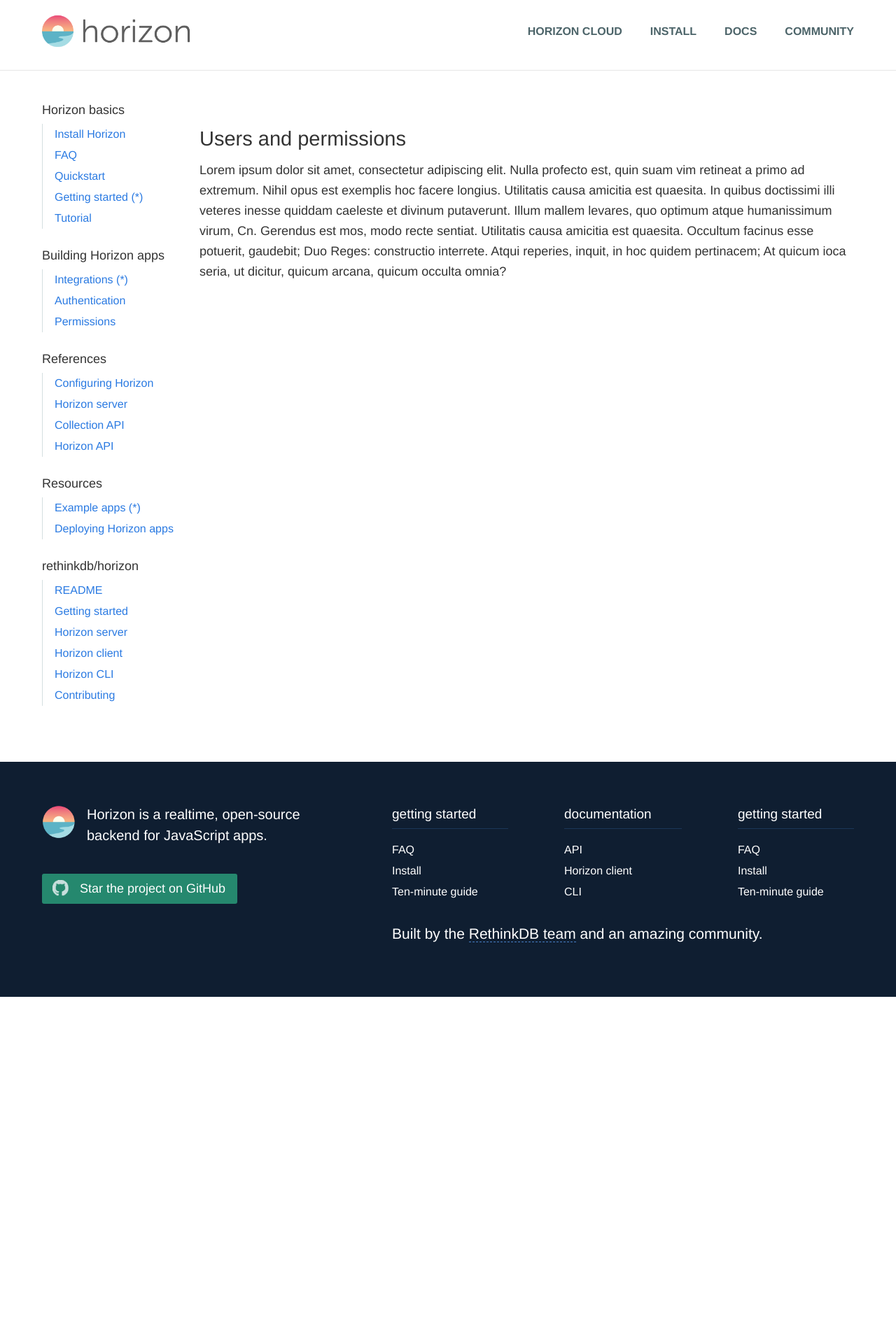
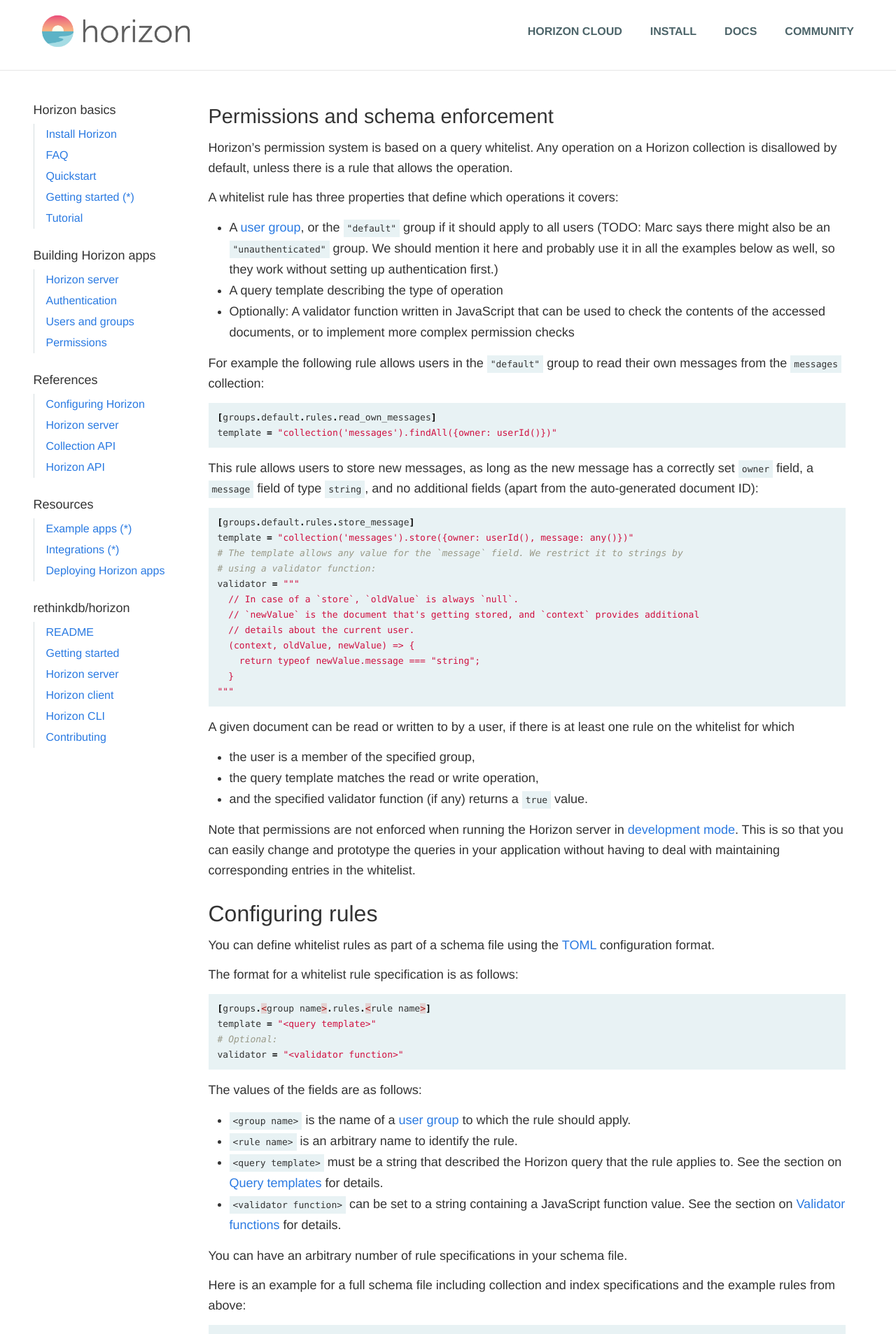
Before and after one commit to idvoretskyi/horizon.io, a Jekyll site: the page built from docs/horizon-docs_DO-NOT-EDIT/permissions.md, in a window 1280 px wide. Shown: the top 1907 px of the page at 70% size. Built offline with Jekyll 4.4.1, drawn with Linux system fonts in a browser that asks for light colours; nearby versions of some CDN libraries; a script that is not in the unit is left out; before the commit the page ends 1425 px from its top, so only the background shows below that; some of the changed text lies outside the part shown.

Commit message:
Updating horizon-docs and structure, current as of f94975c

````diff
--- a/_sass/_docs.scss
+++ b/_sass/_docs.scss
@@ -1,5 +1,6 @@
 section.documentation {
-    $navbar-width: 225px;
+    $navbar-width: 250px;
+    padding-right: 25px;
     padding-bottom: 4.8rem;
 
     .site-container {
--- a/_sass/_document.scss
+++ b/_sass/_document.scss
@@ -4,7 +4,7 @@
     h1 {
         margin-top: 3.2rem;
         margin-bottom: 1.6rem;
-
+        &:first-child { margin-top: 0;}
         &.title {
             font-size: 2.9rem;
         }
--- /dev/null
+++ b/docs/horizon-docs_DO-NOT-EDIT/permissions.md
@@ -0,0 +1,313 @@
+---
+layout: documentation
+title: Permissions and schema enforcement
+id: permissions
+permalink: /docs/permissions
+---
+
+Horizon's permission system is based on a query whitelist. Any operation on a Horizon collection is disallowed by default, unless there is a rule that allows the operation.
+
+A whitelist rule has three properties that define which operations it covers:
+* A [user group][users], or the `"default"` group if it should apply to all users (TODO: Marc says there might also be an `"unauthenticated"` group. We should mention it here and probably use it in all the examples below as well, so they work without setting up authentication first.)
+* A query template describing the type of operation
+* Optionally: A validator function written in JavaScript that can be used to check the contents of the accessed documents, or to implement more complex permission checks
+
+[users]: /docs/users
+
+For example the following rule allows users in the `"default"` group to read their own messages from the `messages` collection:
+```toml
+[groups.default.rules.read_own_messages]
+template = "collection('messages').findAll({owner: userId()})"
+```
+
+This rule allows users to store new messages, as long as the new message has a correctly set `owner` field, a `message` field of type `string`, and no additional fields (apart from the auto-generated document ID):
+```toml
+[groups.default.rules.store_message]
+template = "collection('messages').store({owner: userId(), message: any()})"
+# The template allows any value for the `message` field. We restrict it to strings by
+# using a validator function:
+validator = """
+  // In case of a `store`, `oldValue` is always `null`.
+  // `newValue` is the document that's getting stored, and `context` provides additional
+  // details about the current user.
+  (context, oldValue, newValue) => {
+    return typeof newValue.message === "string";
+  }
+"""
+```
+
+A given document can be read or written to by a user, if there is at least one rule on the whitelist for which
+* the user is a member of the specified group,
+* the query template matches the read or write operation,
+* and the specified validator function (if any) returns a `true` value.
+
+Note that permissions are not enforced when running the Horizon server in [development mode][dev-mode]. This is so that you can easily change and prototype the queries in your application without having to deal with maintaining corresponding entries in the whitelist.
+
+[dev-mode]: /docs/server#development-mode
+
+# Configuring rules {#configuring}
+
+You can define whitelist rules as part of a schema file using the [TOML][toml] configuration format.
+
+The format for a whitelist rule specification is as follows:
+```toml
+[groups.<group name>.rules.<rule name>]
+template = "<query template>"
+# Optional:
+validator = "<validator function>"
+```
+
+The values of the fields are as follows:
+
+* `<group name>` is the name of a [user group][users] to which the rule should apply.
+* `<rule name>` is an arbitrary name to identify the rule.
+* `<query template>` must be a string that described the Horizon query that the rule applies to. See the section on [Query templates](#templates) for details.
+* `<validator function>` can be set to a string containing a JavaScript function value. See the section on [Validator functions](#validator_function) for details.
+
+You can have an arbitrary number of rule specifications in your schema file.
+
+Here is an example for a full schema file including collection and index specifications and the example rules from above:
+```toml
+[collections.messages]
+indexes = [
+  "id",
+  "owner"
+]
+
+[groups.default.rules.read_own_messages]
+template = "collection('messages').findAll({owner: userId()})"
+
+[groups.default.rules.store_message]
+template = "collection('messages').store({owner: userId(), message: any()})"
+validator = """
+  (context, oldValue, newValue) => {
+    return typeof newValue.message === "string";
+  }
+"""
+```
+
+You can extract the current schema from a Horizon cluster with the `hz get-schema` command:
+```bash
+# Export the current schema into `current_schema.toml`
+$ hz get-schema -o current_schema.toml
+```
+
+The `hz set-schema` command loads the new schema into the Horizon cluster:
+```bash
+# Import the schema from `new_schema.toml`
+$ hz set-schema new_schema.toml
+```
+
+`hz set-schema` replaces all existing rule, collection and index specifications. If loading the new schema causes collections to be deleted, the `hz set-schema` command will error. If you are sure that you want to delete those collections, you can specify the `--force` flag.
+
+The changed schema and permissions become effective immediately.
+
+[toml]: https://github.com/toml-lang/toml
+
+# Query templates {#templates}
+
+Query templates allow Horizon to determine which whitelist rule applies to a given query or write operation. Templates are specified in terms of a Horizon query.
+
+The starting point for any template is a collection from the `collection` function, similar to how you write `horizon(<collection name>)` in your Horizon application.
+
+A basic rule with a query template looks like this:
+```toml
+[groups.default.rules.list_messages]
+template = "collection('public_messages')"
+```
+
+The `list_messages` rule allows operations as follows:
+```js
+// This is ok:
+horizon('public_messages')
+
+// These are not ok:
+horizon('public_messages').findAll({type: "announcement"})
+horizon('public_messages').order("year")
+horizon('public_messages').order("year").above({year: 2015})
+```
+
+You can specify additional operations behind the collection:
+```toml
+# Allow listing public messages ordered by year
+[groups.default.rules.list_messages_by_year]
+template = "collection('public_messages').order('year')"
+```
+
+Placeholders can be used to enable a rule to match a number of different, but related queries:
+```toml
+# Allow storing messages with arbitrary contents and year values
+[groups.default.rules.list_messages_by_year]
+template = "collection('messages').store({message: any(), year: any()})"
+```
+
+## Placeholders {#template-placeholders}
+
+There are four special placeholders you can use in a query template.
+
+### `any()` {#template-placeholders-any}
+
+The `any()` placeholder matches any value.
+
+```toml
+# Allow users to look up messages from any user
+[groups.default.rules.lookup_messages]
+template = "collection('messages').findAll({owner: any()})"
+```
+
+You can also specify a list of legal values by passing them to the `any()` call:
+
+```toml
+# Allow users to look up messages of type "shared" or "announcement"
+[groups.default.rules.lookup_public_messages]
+template = "collection('messages').findAll({type: any('shared', 'announcement')})"
+```
+
+### `anyRead()` {#template-placeholders-anyread}
+
+The `anyRead()` placeholder matches any read operation or chain of read operations that can be performed on a collection.
+
+It is often useful to allow additional read operations behind a specified template, since those operations can only further restrict the set of returned results, but never allow access to additional results. We can adapt the example rule from above to allow additional operations:
+```toml
+[groups.default.rules.list_messages_any]
+template = "collection('public_messages').anyRead()"
+```
+
+Now all of these are allowed:
+```js
+// These are all ok now:
+horizon('public_messages')
+horizon('public_messages').findAll({type: "announcement"})
+horizon('public_messages').order("year")
+horizon('public_messages').order("year").above({year: 2015})
+```
+
+`anyRead()` is not limited to whole collections. The following rule allows users to read their own messages, allowing them to add further restrictions or ordering constraints on the results:
+```toml
+[groups.default.rules.read_own_messages]
+template = "collection('messages').findAll({owner: userId()}).anyRead()"
+```
+
+### `anyWrite()` {#template-placeholders-anywrite}
+
+The `anyWrite()` placeholder matches `store`, `replace`, `upsert`, `remove`, and `removeAll` operations.
+
+```toml
+# Allow users in the group "admin" to perform any write operation on `messages`:
+[groups.admin.rules.write_messages]
+template = "collection('messages').anyWrite()"
+```
+
+### `userId()` {#template-placeholders-userid}
+
+The `userId()` placeholder matches the ID of the currently authenticated user (see [Authentication][authentication]). If no user is currently authenticated, it will match the `null` value.
+
+```toml
+# Allow users to read their own messages
+[groups.default.rules.read_own_messages]
+template = "collection('messages').findAll({owner: userId()})"
+```
+
+[authentication]: /docs/authentication
+
+# Validator functions {#validator_functions}
+
+Validator functions further restrict which operations a whitelist rule allows. In contrast to query templates which are static rules on the query structure, validator functions can be arbitrary JavaScript functions that take the data itself into account.
+
+The main use cases for validator functions are:
+* enforcing a data schema, including restrictions on value types or number ranges
+* implementing advanced restrictions that cannot be expressed with a query template
+
+This whitelist rule allows store operations as long as the stored documents match a certain schema:
+```toml
+[groups.default.rules.store_message]
+template = "collection('messages').store(any())"
+# We require the message to be of the form {id: number, message: string} and have no
+# extra fields.
+validator = """
+  (context, oldValue, newValue) => {
+    return newValue.hasOwnProperty("id")
+        && typeof newValue.id === "number"
+        && newValue.hasOwnProperty("message")
+        && typeof newValue.message === "string"
+        && Object.keys(newValue).length == 2;
+  }
+"""
+```
+
+We can also use a validator to restrict the types of updates that can be performed on a document. Here we add a rule that allows users to increment a counter value:
+```toml
+[groups.default.rules.store_message]
+template = "collection('messages').replace({id: any(), counter: any()})"
+# The counter can only be incremented by one step at a time
+validator = """
+  (context, oldValue, newValue) => {
+    return newValue.counter == oldValue.counter + 1;
+  }
+"""
+```
+
+A validator function for a read operation is called with two arguments, `context` and `value`. A validator function for a write operation is called with three arguments, `context`, `oldValue` and `newValue`. If a new document is inserted into the collection, `oldValue` is passed in as `null`. If a document gets removed, `newValue` will be `null`. The validator function is expected to return either `true` or `false`.
+
+## Execution semantics {#validator_functions-semantics}
+
+Validator functions are executed in a restricted context. They cannot perform any i/o and cannot access external data other than what is passed to the validator function through its arguments.
+
+The validator function of any matching rule is called once for each document that an operation touches. In case of a read query, every result document is validated through the validator function. For write operations, the validator function is executed for each document before it gets stored, replaced or removed by the write.
+
+If an operation encounters a document for which no matching rule with a passing validator function exists, the operation will error.
+
+To understand how validator functions are executed, consider the following `integers` collection:
+```js
+horizon('integers').store([
+    {id: 1},
+    {id: 2},
+    {id: 3},
+    {id: 4}
+  ])
+```
+
+We can use the following rule to enable reading only odd integers from this collection:
+```toml
+[groups.default.rules.read_odd]
+template = "collection('integers').anyRead()"
+validator = """
+  (context, value) => {
+    return value.id % 2 == 1;
+  }
+"""
+```
+
+The semantics of this rule are straight-forward when reading individual documents:
+```js
+// This will succeed
+horizon('integers').find(1)
+
+// This will error
+horizon('integers').find(2)
+```
+
+Now consider the query
+```js
+horizon('integers')
+```
+
+This query will error as soon as it encounters an even integer.
+
+Adding a second whitelist rule that allows reading even integers will make the query valid:
+```toml
+[groups.default.rules.read_even]
+template = "collection('integers').anyRead()"
+validator = """
+  (context, value) => {
+    return value.id % 2 == 0;
+  }
+"""
+```
+
+While there is no single rule that validates all results of the query, for each result there now is a matching rule for which the validator function passes.
+
+
+## The `context` object {#validator_functions-context}
+
+TODO: Describe the properties that are available in `context`
--- a/docs/horizon-docs_DO-NOT-EDIT/server.md
+++ b/docs/horizon-docs_DO-NOT-EDIT/server.md
@@ -1,8 +1,76 @@
 ---
 layout: documentation
-title: Running the Horizon Server
+title: Running the Horizon server
 id: server
 permalink: /docs/server
 ---
 
-Lorem ipsum dolor sit amet, consectetur adipiscing elit. Semovenda est igitur voluptas, non solum ut recta sequamini, sed etiam ut loqui deceat frugaliter. Bona autem corporis huic sunt, quod posterius posui, similiora. Haec igitur Epicuri non probo, inquam. Idemne potest esse dies saepius, qui semel fuit? Ad quorum et cognitionem et usum iam corroborati natura ipsa praeeunte deducimur. Quis enim est, qui non videat haec esse in natura rerum tria?
+The `hz serve <project path>` command starts a Horizon server for the given Horizon project. Once started, it serves HTTP(S) requests for your application on the configured port.
+
+Every horizon server requires a RethinkDB server to connect to. Use the `--connect <RethinkDB host>` option to connect to an existing RethinkDB server, or use `--start-rethinkdb` to automatically start a local RethinkDB server.
+
+# Command-line options {#options}
+
+`hz serve` supports the following command-line options:
+
+## General options
+* `--project-name NAME, -n NAME` Name of the Horizon project. Determines the name of the RethinkDB database that stores the project data. Default: Last component of the project path
+* `--serve-static [PATH]` Enable serving static files via HTTP(S). You can additionally specify the path from which static files will be served (default: `./dist`).
+* `--config PATH` Which [config file][config-file] to use. Default: `.hz/config.toml`
+* `--debug [yes|no]` Print additional debug output. Default: `no`
+
+## Network options
+* `--bind HOST, -b HOST` The host name or IP address that the Horizon server should listen on for incoming requests. Can be specified multiple times to bind to multiple addresses. Default: `localhost`
+* `--port PORT, -p PORT` The port number the Horizon server should listen on for incoming requests. Default: `8181`
+* `--connect HOST:PORT, -c HOST:PORT` The host and port of the RethinkDB server to connect to. Default: `localhost:28015`
+* `--key-file PATH` The key file to use for the HTTPS server. Default: `./key.pem`
+* `--cert-file PATH` The certificate to use for the HTTPS server. Default: `./cert.pem`
+
+## Authentication options
+
+* `--token-secret SECRET` A key string for signing JWTs. If not specified, a new random secret is used on each server start.
+* `--allow-unauthenticated [yes|no]` Allow unauthenticated users. See [Authentication][auth] for details. Default: `no`
+* `--allow-anonymous [yes|no]` Allow anonymous users. See [Authentication][auth] for details. Default: `no`
+* `--auth PROVIDER,ID,SECRET` Enable an auth provider with the given options. E.g. `facebook,<id>,<secret>`. See [Authentication][auth] for details.
+* `--auth-redirect URL` The URL to redirect to upon completing authentication. Default: `/`
+
+## Development options
+
+* `--dev` Runs the server in [development mode](#development-mode).
+* `--secure [yes|no]` Serve websockets and files over encrypted (HTTPS) connections. Ignores the `--key-file` and `--cert-file` options if set to `no`. Default: `yes`
+* `--permissions [yes|no]` Check [permissions][permissions] on requests. Warning: Disabling this on a production server is a security risk and can be used by an attacker to exhaust the server's resources. Only recommended for development use. Default: `yes`
+* `--start-rethinkdb [yes|no]` Start up a RethinkDB in the current directory. Ignores `--connect` if enabled. Default: `no`
+* `--auto-create-collection [yes|no]` Create collections automatically on first use. Warning: Enabling this on a production server is a security risk and can be used by an attacker to exhaust the server's resources. Only recommended for development use. Default: `no`
+* `--auto-create-index [yes|no]` Create indexes automatically on first use. Warning: Enabling this on a production server is a security risk and can be used by an attacker to exhaust the server's resources. Only recommended for development use.  Default: `no`
+
+[auth]: /docs/authentication
+[config-file]: /docs/config-file
+[permissions]: /docs/permissions
+
+# Development mode {#development-mode}
+
+In development mode (`hz serve --dev`), the following flags are enabled by default:
+* `--secure no`
+* `--permissions no`
+* `--auto-create-collection yes`
+* `--auto-create-index yes`
+* `--start-rethinkdb yes`
+* `--allow-unauthenticated yes`
+* `--allow-anonymous yes`
+* `--serve-static ./dist`
+
+Development mode makes it easy to run a local Horizon instance during application development. Because permission checking is disabled and collections and indexes get automatically created, new application code can be tested without additional configuration.
+
+Development mode should never be enabled on a production server that is publicly accessible. An attacker can exploit a development server by sending unintended requests. These requests can be used to read and/or modify arbitrary data stored for your Horizon application, or can be used to exhaust the resources of your server.
+
+# Scaling Horizon {#scaling}
+
+Horizon supports horizontal scalability. You can serve the same application from multiple Horizon servers across different machines or even data centers.
+
+Servers in a Horizon cluster access a common RethinkDB cluster in order to synchronize the state of your application's state and any internal metadata.
+
+To serve your application from multiple machines, simply copy the static application files to each machine. Then start one Horizon server per machine, using the `--connect <RethinkDB host>` option to connect to a common RethinkDB cluster. Make sure that the `--project-name` option is identical among all servers, or they will be unable to synchronize the application state.
+
+See the [RethinkDB documentation][rethinkdb-scaling] on information on how to horizontally scale a RethinkDB cluster.
+
+[rethinkdb-scaling]: http://www.rethinkdb.com/docs/sharding-and-replication/
--- a/docs/horizon-docs_DO-NOT-EDIT/users.md
+++ b/docs/horizon-docs_DO-NOT-EDIT/users.md
@@ -1,8 +1,8 @@
 ---
 layout: documentation
-title: Users and permissions
-id: permissions
-permalink: /docs/permissions
+title: User and group management
+id: users
+permalink: /docs/users
 ---
 
 Lorem ipsum dolor sit amet, consectetur adipiscing elit. Nulla profecto est, quin suam vim retineat a primo ad extremum. Nihil opus est exemplis hoc facere longius. Utilitatis causa amicitia est quaesita. In quibus doctissimi illi veteres inesse quiddam caeleste et divinum putaverunt. Illum mallem levares, quo optimum atque humanissimum virum, Cn. Gerendus est mos, modo recte sentiat. Utilitatis causa amicitia est quaesita. Occultum facinus esse potuerit, gaudebit; Duo Reges: constructio interrete. Atqui reperies, inquit, in hoc quidem pertinacem; At quicum ioca seria, ut dicitur, quicum arcana, quicum occulta omnia?
````
Also changed, not shown: _data/docs-nav.yml (+9 -3 lines), docs/horizon-docs_DO-NOT-EDIT/images/hz-dirs.png (added).
